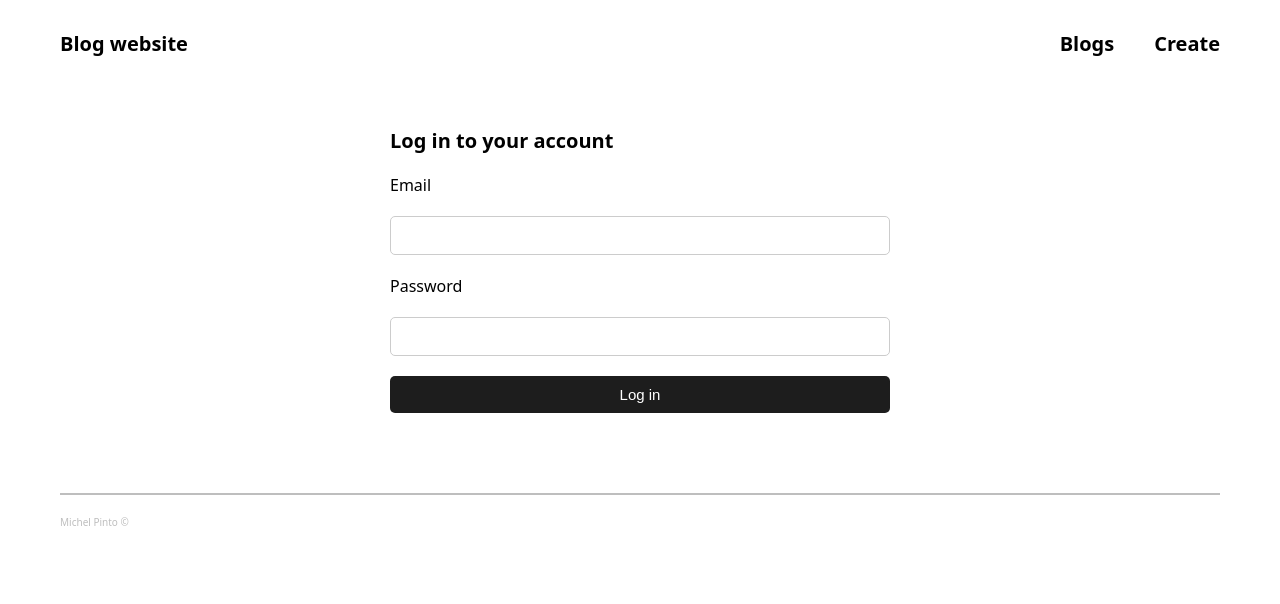
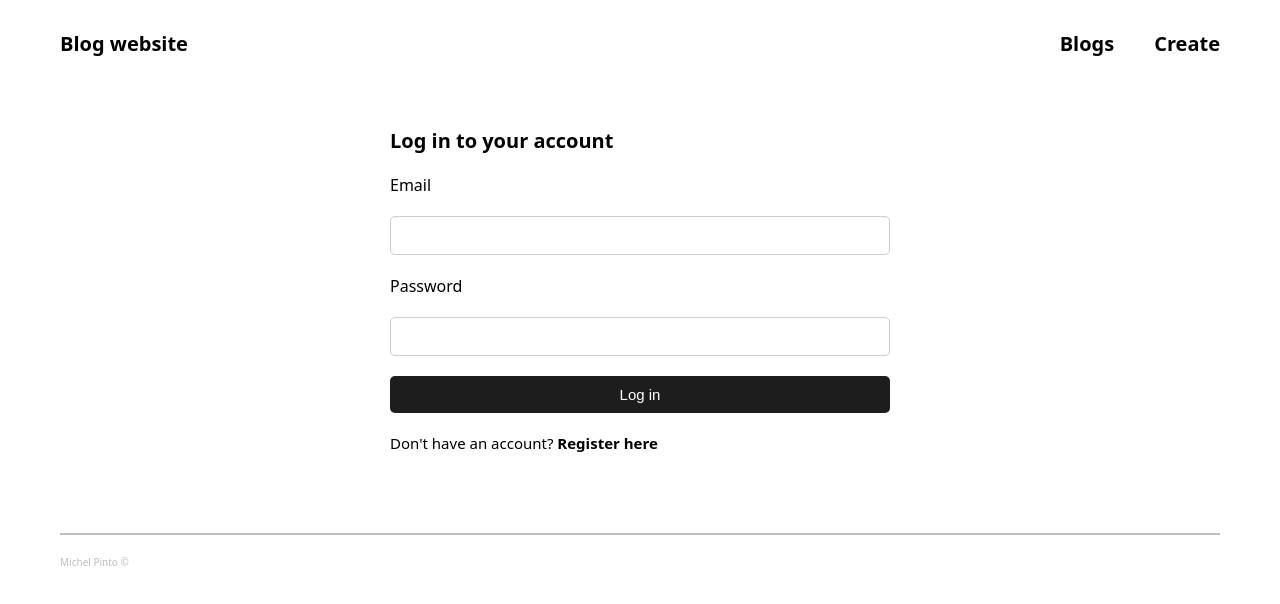
Before and after one commit to Michelpinto/Ts-blog-app, a React (Create React App) app in the folder frontend/: page /login in a window 1280 px wide. Shown: the top 604 px of the page. Built offline with nearby package versions, Linux system fonts and the light colour scheme.

Commit message:
adding link redirecting to both pages and styles

```diff
--- a/frontend/src/pages/login/Login.tsx
+++ b/frontend/src/pages/login/Login.tsx
@@ -1,4 +1,5 @@
 import React from 'react';
+import { Link } from 'react-router-dom';
 
 import { LoginContainer, Form } from './loginStyles';
 
@@ -13,6 +14,12 @@ const Login: React.FC = () => {
         <input type='password' name='password' id='password' />
         <button type='submit'>Log in</button>
       </Form>
+      <p>
+        Don't have an account?{' '}
+        <Link to='/register'>
+          <b>Register here</b>
+        </Link>
+      </p>
     </LoginContainer>
   );
 };
--- a/frontend/src/pages/login/loginStyles.ts
+++ b/frontend/src/pages/login/loginStyles.ts
@@ -3,12 +3,16 @@ import styled from 'styled-components';
 export const LoginContainer = styled.div`
   display: flex;
   flex-direction: column;
-  /* align-items: center; */
   margin: auto;
   max-width: 50rem;
 
   & h1 {
     margin: 2rem 0;
+  }
+
+  & p {
+    margin-top: 2rem;
+    font-size: 1.5rem;
   }
 `;
 
--- a/frontend/src/pages/register/Register.tsx
+++ b/frontend/src/pages/register/Register.tsx
@@ -1,4 +1,5 @@
 import React from 'react';
+import { Link } from 'react-router-dom';
 
 import { RegisterContainer, Form } from './registerStyles';
 
@@ -15,6 +16,12 @@ const Register: React.FC = () => {
         <input type='password' name='password' id='password' />
         <button type='submit'>Create</button>
       </Form>
+      <p>
+        Already have an account?{' '}
+        <Link to='/login'>
+          <b>Log in</b>
+        </Link>
+      </p>
     </RegisterContainer>
   );
 };
--- a/frontend/src/pages/register/registerStyles.ts
+++ b/frontend/src/pages/register/registerStyles.ts
@@ -8,6 +8,11 @@ export const RegisterContainer = styled.div`
 
   & h1 {
     margin: 2rem 0;
+  }
+
+  & p {
+    margin-top: 2rem;
+    font-size: 1.5rem;
   }
 `;
 
```
